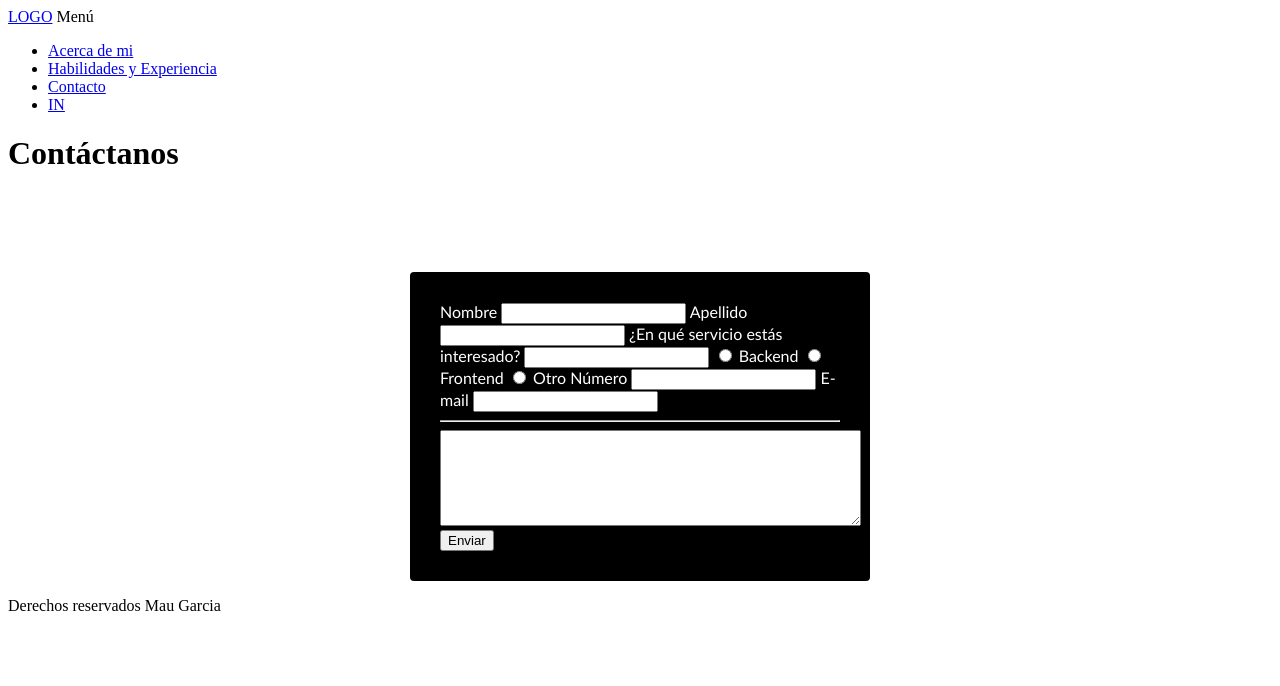
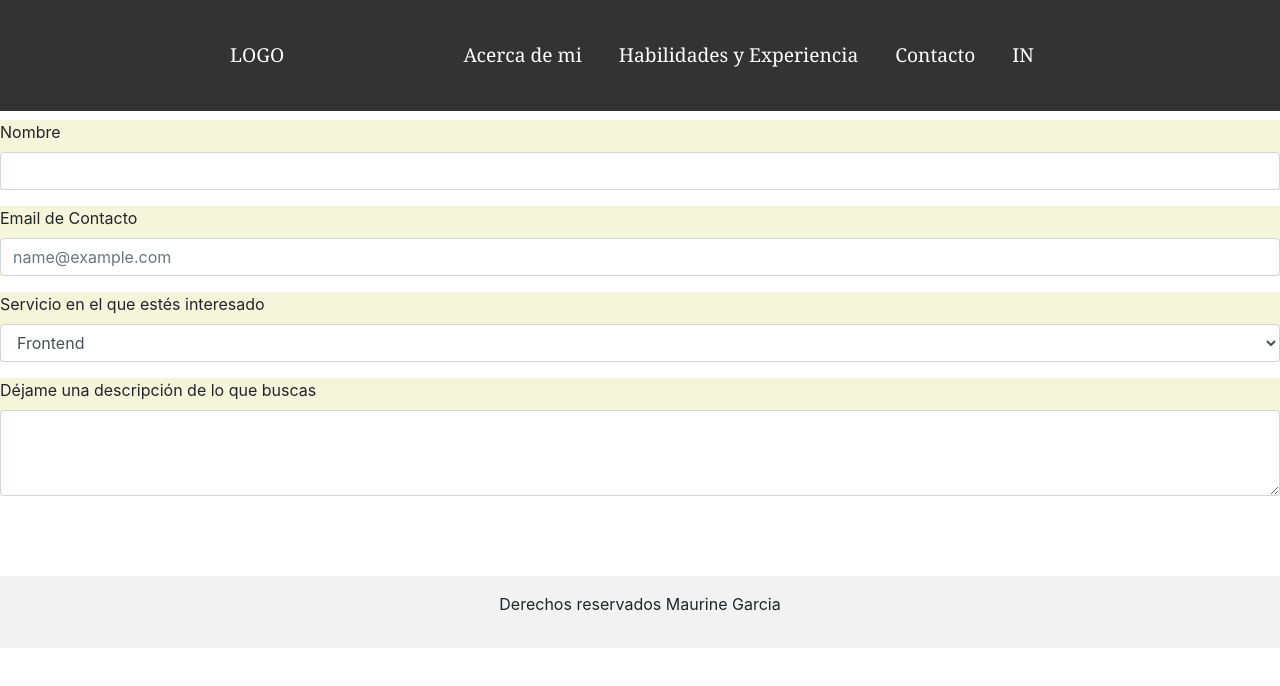
Before and after one commit to Maurineses/ChiaroscuroDeveloper, a plain HTML site: page contactanos.html in a window 1280 px wide. Drawn offline with nearby package versions, Linux system fonts and the light colour scheme.

Commit message:
Chore | se actualizaron las páginas y se le agregó estilos

```diff
--- a/contactanos.html
+++ b/contactanos.html
@@ -1,128 +1,62 @@
 <!DOCTYPE html>
 <html lang="en">
 <head>
-
     <meta charset="UTF-8">
     <meta http-equiv="X-UA-Compatible" content="IE=edge">
     <meta name="viewport" content="width=device-width, initial-scale=1.0">
     <title>Contáctanos</title>
-    <link href="style.css" rel="stylesheet">
-</head>
+    <link rel="stylesheet" href="https://cdn.jsdelivr.net/npm/bootstrap@4.4.1/dist/css/bootstrap.min.css" integrity="sha384-Vkoo8x4CGsO3+Hhxv8T/Q5PaXtkKtu6ug5TOeNV6gBiFeWPGFN9MuhOf23Q9Ifjh" crossorigin="anonymous">
+    <link href="./css/style.css" rel="stylesheet">
+
+  </head>
 <body>
-
   <header class="header">
     <div class="container nav-container">
-        <a href="#" class="logo">LOGO</a>
+        <a href="./index.html" class="logo">LOGO</a>
         <span class="menu-icon">Menú</span>
         <nav class="navegation">
            <ul>
                <li><a href="#">Acerca de mi</a></li>
                <li><a href="#">Habilidades y Experiencia</a></li>
-               <li><a href="#">Contacto</a></li>
-               <li><a href="#">IN</a></li>
+               <li><a href="./contactanos.html">Contacto</a></li>
+               <li><a href="./in.html">IN</a></li>
            </ul>
         </nav>
     </div>
        </header>
-
-    <div class=titulo><h1>Contáctanos</h1></div>
-    <div class="Formulario">
-    <title> Rellena el formulario para contactar conmigo</title>
-       <form action="url backend" method="POST">
-
-         <label for="NOMBRE"> Nombre </label>
-         <input type="text"> </input>
-
-     <label for="NOMBRE">Apellido</label>
-     <input type="text"> </input>
-
-       <label for="interes del cliente">¿En qué servicio estás interesado?</label>
-     <input type="text"> </input>
-
-     <input type="radio"> </input>
-     <label for="servicio"> Backend </label>
-   <input type="radio"> </input>
-     <label for="servicio"> Frontend </label>
-
-   <input type="radio"> </input>
-     <label for="Otro"> Otro </label>
-
-     <label for="numero"> Número </label>
-     <input type="number"> </input>
-
-     <label for="E-mail"> E-mail </label>
-     <input type="email"> </input>
-  <hr>
-
-   <textarea name="Información adicional" rows="6" cols="50" ></textarea>
-   <input type="submit" value="Enviar"></input>
-   </div>
-
-   <style>
-
-     .{
-       margin: 0;
-       padding: 0;
-       box-sizing: border-box;
-     }
-     .Formulario {
-       width: 400px;
-       background: black;
-       padding: 30px;
-       margin: auto;
-       margin-top: 100px;
-       border-radius: 4px;
-       font-family: 'Gill Sans', 'Gill Sans MT', Calibri, 'Trebuchet MS', sans-serif;
-       color: white;
-
-     }
-
-
-
-
-
-
-
-
-
-
-
-
-
-
-   /*  .titulo {
-        position:relative;
-        bottom:45em;
-        left:35em;
-        background-color: white;
-        color: black;
-
-    }
-    .fondo{
-
-   background-image : url('./cute-bear.png');
-   background-size : 200px 200px;
-   background-repeat :repeat;
-   height : 100vh;
-   position: static;
-    }
-
-    .FORMULARIO {
-position: absolute;
-width:850px;
-background:black; color:white;
-font-size:15px;
-position: center;
-bottom: 45em;
-left:20em;
-
-
-} */
-   </style>
+      <br>
+      <br>
+      <br>
+      <br>
+      <br>
+      <form>
+        <div class="form-group">
+          <label for="exampleFormControlInput1">Nombre</label>
+          <input type="nombre" class="form-control" id="exampleFormControlInput1">
+        </div>
+        <div class="form-group">
+          <label for="exampleFormControlInput1">Email de Contacto</label>
+          <input type="email" class="form-control" id="exampleFormControlInput1" placeholder="name@example.com">
+        </div>
+        <div class="form-group">
+          <label for="exampleFormControlSelect1">Servicio en el que estés interesado</label>
+          <select class="form-control" id="exampleFormControlSelect1">
+            <option>Frontend</option>
+            <option>Backend</option>
+            <option>Base de datos</option>
+          </select>
+        </div>
+        <div class="form-group">
+          <label for="exampleFormControlTextarea1">Déjame una descripción de lo que buscas</label>
+          <textarea class="form-control" id="exampleFormControlTextarea1" rows="3"></textarea>
+        </div>
+      </form>
+    <br>
+    <br>
 
 <footer class="footer">
   <div class="container">
-      <p>Derechos reservados Mau Garcia </p>
+      <p>Derechos reservados Maurine Garcia </p>
   </div>
 
  </footer>
--- /dev/null
+++ b/css/style.css
@@ -0,0 +1,95 @@
+header {
+   font-family: Georgia, 'Times New Roman', Times, serif;
+   color: #333;
+   font-size: 1.2rem;
+   line-height: 1.6em;
+   background: #333;
+   color: white;
+   padding: 2rem 0;
+   position:fixed;
+   left: 0;
+   top: 0;
+   right: 0;
+}
+
+.container {
+    width: 85%;
+    max-width: 850px;
+    margin: 0 auto;
+    align-items: center;
+}
+
+.header a {
+   color: white;
+   text-decoration: none;
+}
+
+.nav-container {
+    display: flex;
+    justify-content: space-between;
+    align-items: center;
+    flex-wrap: wrap;
+}
+
+.menu-icon {
+    display: none;
+}
+
+ .navegation ul {
+    margin: 0;
+    padding: 0;
+    list-style: none;
+}
+
+ .navegation ul li {
+    display:inline-block;
+}
+
+  .navegation ul li a {
+      display: block;
+      padding:0.5rem 1rem;
+      transition: all 0.4s linear;
+      border-radius: 1.5px;
+}
+
+ .navegation ul li a:hover{
+    background: #4a4a4a;
+}
+
+p{
+    margin: bottom 1.6em;
+}
+
+.btn {
+    text-align: center;
+}
+
+
+.footer {
+    background: #f2f2f2;
+    padding: 1rem 0;
+    text-align: center;
+    margin-top: 1rem;
+}
+
+.Formulario {
+    width: 400px;
+    background: black;
+    padding: 30px;
+    margin: auto;
+    margin-top: 100px;
+    border-radius: 4px;
+    font-family: 'Gill Sans', 'Gill Sans MT', Calibri, 'Trebuchet MS', sans-serif;
+    color: white;
+
+  }
+
+ .form-group {
+    background-color:beige;
+ }
+
+ .card {
+    width: 40rem;
+    height: 20rem;
+
+ }
--- /dev/null
+++ b/in.html
@@ -0,0 +1,40 @@
+<!DOCTYPE html>
+<html lang="en">
+<head>
+    <meta charset="UTF-8">
+    <meta http-equiv="X-UA-Compatible" content="IE=edge">
+    <meta name="viewport" content="width=device-width, initial-scale=1.0">
+    <title>Linkedln</title>
+    <link rel="stylesheet" href="https://cdn.jsdelivr.net/npm/bootstrap@4.4.1/dist/css/bootstrap.min.css" integrity="sha384-Vkoo8x4CGsO3+Hhxv8T/Q5PaXtkKtu6ug5TOeNV6gBiFeWPGFN9MuhOf23Q9Ifjh" crossorigin="anonymous">
+    <link href="./css/style.css" rel="stylesheet">
+</head>
+<body>
+    <header class="header">
+        <div class="container nav-container">
+            <a href="./index.html" class="logo">LOGO</a>
+            <span class="menu-icon">Menú</span>
+            <nav class="navegation">
+               <ul>
+                   <li><a href="#">Acerca de mi</a></li>
+                   <li><a href="#">Habilidades y Experiencia</a></li>
+                   <li><a href="./contactanos.html">Contacto</a></li>
+                   <li><a href="./in.html">IN</a></li>
+               </ul>
+            </nav>
+        </div>
+           </header>
+          <br>
+          <br>
+          <br>
+          <br>
+          <br>
+          <div class="card">
+            <img src="./src/Captura.PNG" class="card-img-top" alt="..." width: 10rem>
+            <div class="card-body">
+              <h5 class="card-title">Linkedln</h5>
+              <p class="card-text">Un poco más de mí</p>
+              <a href="https://www.linkedin.com/in/maurinemx/" class="btn btn-primary">Sígueme</a>
+            </div>
+          </div>
+ </body>
+</html>
```
Also changed, not shown: index.html (+7 -14 lines), src/Captura.PNG (added).
